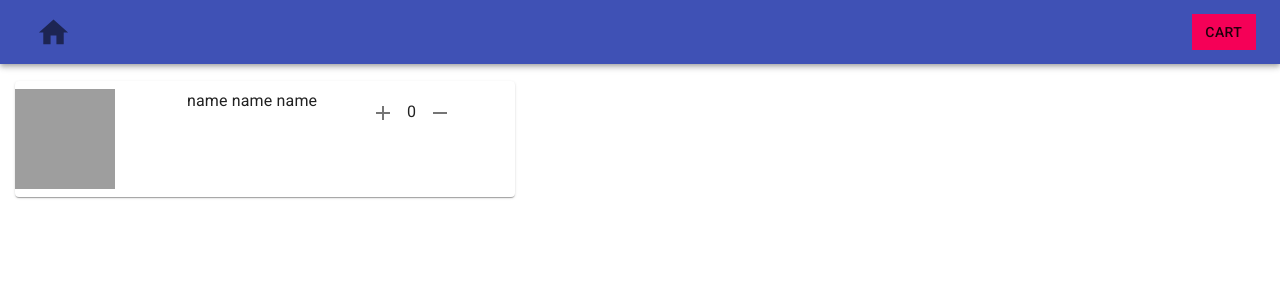
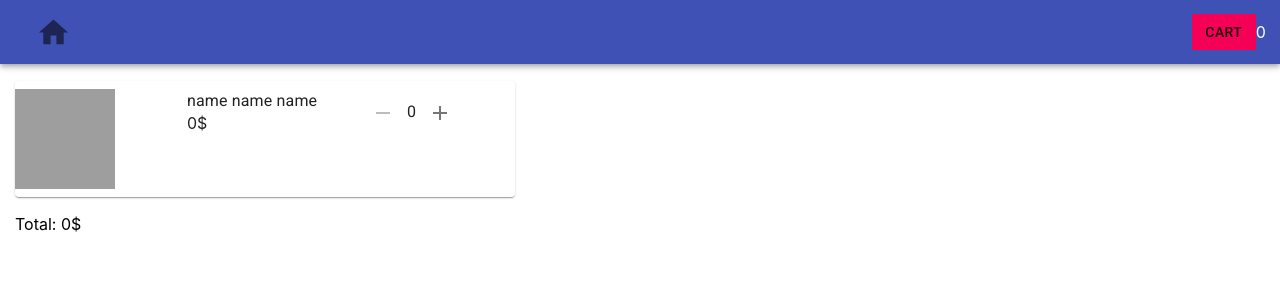
Before and after one commit to Parenyuk/testshop, a React (Create React App) app: page /#/cart in a window 1280 px wide. Shown: the top 300 px of the page. Built offline with nearby package versions, Linux system fonts and the light colour scheme; grey boxes are pictures that could not be loaded.

Commit message:
add logic of adding price from product item to cart item

```diff
--- a/package.json
+++ b/package.json
@@ -12,13 +12,18 @@
     "@types/node": "^12.0.0",
     "@types/react": "^16.9.0",
     "@types/react-dom": "^16.9.0",
+    "@types/react-redux": "^7.1.9",
     "@types/react-router": "^5.1.8",
     "@types/react-router-dom": "^5.1.6",
+    "axios": "^0.20.0",
     "react": "^17.0.0",
     "react-dom": "^17.0.0",
+    "react-redux": "^7.2.1",
     "react-router": "^5.2.0",
     "react-router-dom": "^5.2.0",
     "react-scripts": "3.4.4",
+    "redux": "^4.0.5",
+    "redux-thunk": "^2.3.0",
     "typescript": "~3.7.2"
   },
   "scripts": {
--- a/src/App.tsx
+++ b/src/App.tsx
@@ -7,15 +7,14 @@ import {AppBar, Button, IconButton, Toolbar} from '@material-ui/core';
 import {Link} from 'react-router-dom';
 import {makeStyles, Theme} from '@material-ui/core/styles';
 import HomeIcon from '@material-ui/icons/Home';
+import {useSelector} from 'react-redux';
+import {AppStateType} from './redux/store';
 
 export const useAppStyles = makeStyles((theme: Theme) => ({
     toolbar: {
         backgroundColor: theme.palette.primary.main,
     },
     linkButtonToHome: {
-        // backgroundColor: theme.palette.secondary.main,
-        // marginLeft: '90%',
-
         textDecoration: 'none'
     },
     linkButtonToCart: {
@@ -27,7 +26,8 @@ export const useAppStyles = makeStyles((theme: Theme) => ({
 
 function App() {
 
-    const classes = useAppStyles()
+    const classes = useAppStyles();
+    const totalPriceProduct = useSelector<AppStateType, number>(state => state.cartPage.totalPriceProduct)
 
   return (
     <div>
@@ -41,6 +41,7 @@ function App() {
                 <Link to='/cart' className={classes.linkButtonToCart} >
                     <Button >Cart </Button>
                 </Link>
+                {totalPriceProduct}
             </Toolbar>
         </AppBar>
       <Switch>
--- a/src/components/Product/Product.tsx
+++ b/src/components/Product/Product.tsx
@@ -1,7 +1,9 @@
-import React from 'react';
+import React, {useState} from 'react';
 import washingMachine from './../../assets/images/washing_machine.jpg';
 import {makeStyles, Theme} from '@material-ui/core/styles';
 import {Card, CardContent, CardActions, Button, CardActionArea} from '@material-ui/core';
+import {useDispatch} from 'react-redux';
+import { setProductPriceThunk} from '../../redux/cartPageReducer';
 
 
 
@@ -20,9 +22,22 @@ export const useProductStyles = makeStyles((theme: Theme) => ({
 
 }))
 
-export const Product = () => {
+type PropsType = {
+    productPrice: number
+}
+
+export const Product = ({productPrice}: PropsType) => {
 
     const classes = useProductStyles();
+    const dispatch = useDispatch();
+
+    const [price, setProductPrice] = useState(productPrice);
+
+
+    const AddProductToCart = () => {
+        setProductPrice(  price+productPrice)
+       dispatch(setProductPriceThunk(price))
+    }
 
     return (
         <Card className={classes.card}>
@@ -36,8 +51,8 @@ export const Product = () => {
                 </div>
 
                 <div className={classes.price}>
-                    {'300$'}
-                    <Button variant={'contained'} color='primary' className={classes.button} >Add to cart</Button>
+                    {`${productPrice}$`}
+                    <Button variant={'contained'} color='primary' className={classes.button} onClick={AddProductToCart} >Add to cart</Button>
                 </div>
                 </CardActionArea>
             </CardContent>
--- a/src/index.tsx
+++ b/src/index.tsx
@@ -4,11 +4,15 @@ import './index.css';
 import App from './App';
 import * as serviceWorker from './serviceWorker';
 import {HashRouter} from 'react-router-dom';
+import {Provider} from 'react-redux';
+import {store} from './redux/store';
 
 ReactDOM.render(
   <React.StrictMode>
       <HashRouter>
+          <Provider store={store}>
           <App />
+          </Provider>
       </HashRouter>
   </React.StrictMode>,
   document.getElementById('root')
--- a/src/pages/Cart/Cart.tsx
+++ b/src/pages/Cart/Cart.tsx
@@ -1,62 +1,29 @@
 import React, {useState} from 'react';
+import {ProductItemInCart} from './ProductItemInCart/ProductItemInCart';
+import {useSelector} from 'react-redux';
+import {AppStateType} from '../../redux/store';
 import {makeStyles, Theme} from '@material-ui/core/styles';
-import Paper from '@material-ui/core/Paper';
-import Grid from '@material-ui/core/Grid';
-import {ButtonBase, CardActionArea, CardContent, IconButton, Typography} from '@material-ui/core';
-import washingMachine from './../../assets/images/washing_machine.jpg'
-import AddIcon from '@material-ui/icons/Add';
-import RemoveIcon from '@material-ui/icons/Remove';
+
 
 export const useCartStyles = makeStyles((theme: Theme) => ({
-    productImg: {
-        width: 100,
-        height: 100,
-    },
-    productInCart: {
-        maxWidth: 500,
-        margin: '25px 15px',
+    totalPrice: {
+        margin: 15,
     }
 }))
 
+
 export const Cart = () => {
-    const classes = useCartStyles();
 
-    const [countProductCart, setCountProductCart] = useState<number>(0);
+    const classes = useCartStyles()
 
-    let addOneProductCart = () => {
-        return setCountProductCart(countProductCart + 1)
-    }
-    let minusOneProductCart = () => {
-        return setCountProductCart(countProductCart - 1)
-    }
+    const totalPriceProduct = useSelector<AppStateType, number>(state => state.cartPage.totalPriceProduct)
 
     return (
-        <div className={classes.productInCart}>
-            <Paper>
-                <Grid container spacing={2} direction={'row'}>
-                    <Grid item xs={4}>
-                        <ButtonBase>
-                            <img src={washingMachine} className={classes.productImg}/>
-                        </ButtonBase>
-                    </Grid>
-                    <Grid item xs={4}>
-                        <Typography>
-                            name name name
-                        </Typography>
-                    </Grid>
-                    <Grid item xs={4}>
-                        <Typography>
-                            <IconButton onClick={addOneProductCart} >
-                                <AddIcon/>
-                            </IconButton>
-                            {countProductCart}
-                            <IconButton onClick={minusOneProductCart} >
-                                <RemoveIcon />
-                            </IconButton>
-                        </Typography>
-                    </Grid>
-                </Grid>
-            </Paper>
+        <div>
+            <ProductItemInCart productPrice={300} />
+            <div className={classes.totalPrice}>
+                Total:  {`${totalPriceProduct}$`}
+            </div>
         </div>
     )
 }
--- /dev/null
+++ b/src/pages/Cart/ProductItemInCart/ProductItemInCart.tsx
@@ -0,0 +1,97 @@
+import React, {useEffect, useState} from 'react';
+import Grid from '@material-ui/core/Grid';
+import {ButtonBase, IconButton, Typography} from '@material-ui/core';
+import washingMachine from '../../../assets/images/washing_machine.jpg';
+import RemoveIcon from '@material-ui/icons/Remove';
+import AddIcon from '@material-ui/icons/Add';
+import Paper from '@material-ui/core/Paper';
+
+import {makeStyles, Theme} from '@material-ui/core/styles';
+import {useSelector} from 'react-redux';
+import {AppStateType} from '../../../redux/store';
+
+
+export const useProductItemInCartStyles = makeStyles((theme: Theme) => ({
+    productImg: {
+        width: 100,
+        height: 100,
+    },
+    productInCart: {
+        maxWidth: 500,
+        margin: '25px 15px',
+    }
+}))
+
+type PropsType = {
+    productPrice: number
+}
+
+// function reducer(state, action) {
+//     switch (action.type) {
+//         case 'increment':
+//             return {count: state.count + 1};
+//         case 'decrement':
+//             return {count: state.count - 1};
+//         default:
+//             throw new Error();
+//     }
+// }
+
+export const ProductItemInCart = ({productPrice}: PropsType) => {
+
+    const classes = useProductItemInCartStyles();
+    const totalPriceProduct = useSelector<AppStateType, number>(state => state.cartPage.totalPriceProduct)
+
+
+    const count = totalPriceProduct / productPrice
+
+    const [countProduct, setCountProduct] = useState<number>(count);
+
+    const [price, setProductPrice] = useState(productPrice);
+
+    let addOneProduct = () => {
+        setCountProduct(countProduct + 1);
+        setProductPrice(productPrice+price)
+
+    }
+
+
+    let minusOneProduct = () => {
+        return setCountProduct(countProduct - 1)
+    }
+
+
+    // const [state, dispatch] = useReducer(reducer, initialState);
+
+
+    return (
+        <div  className={classes.productInCart}>
+            <Paper>
+                <Grid container spacing={2} direction={'row'}>
+                    <Grid item xs={4}>
+                        <ButtonBase>
+                            <img src={washingMachine} className={classes.productImg}/>
+                        </ButtonBase>
+                    </Grid>
+                    <Grid item xs={4}>
+                        <Typography>
+                            name name name
+                        </Typography>
+                        {`${totalPriceProduct}$`}
+                    </Grid>
+                    <Grid item xs={4}>
+                        <Typography>
+                            <IconButton onClick={minusOneProduct} disabled={countProduct === 0}>
+                                <RemoveIcon />
+                            </IconButton>
+                            {countProduct}
+                            <IconButton onClick={addOneProduct}  >
+                                <AddIcon/>
+                            </IconButton>
+                        </Typography>
+                    </Grid>
+                </Grid>
+            </Paper>
+        </div>
+    )
+}
--- /dev/null
+++ b/src/redux/cartPageReducer.ts
@@ -0,0 +1,45 @@
+import {AppStateType, InferActionTypes} from './store';
+import { ThunkAction, ThunkDispatch } from 'redux-thunk';
+
+export const TOTAL_PRICE_PRODUCT = 'CART_PAGE_REDUCER/TOTOTAL_PRICE_PRODUCT';
+
+
+const initialState = {
+    totalPriceProduct: 0 as number
+}
+
+type InitialStateType = typeof initialState;
+
+
+
+export const cartPageReducer = (state: InitialStateType = initialState, action: ActionType) => {
+    switch (action.type) {
+        case TOTAL_PRICE_PRODUCT: {
+            return {...state, totalPriceProduct:  action.productPrice}
+        }
+
+        default:
+            return state
+
+    }
+}
+
+type ActionType = InferActionTypes<typeof actions>;
+type ThunkType = ThunkAction<void, AppStateType, unknown, ActionType>;
+
+export const actions ={
+    setProductPrice: (productPrice: number) => {
+            return ({type: TOTAL_PRICE_PRODUCT, productPrice } as const )
+    }
+}
+
+//thunk
+
+export const setProductPriceThunk = (productPrice: number):ThunkType => async (dispatch: ThunkDispatch<AppStateType, unknown, ActionType>, getState: () => AppStateType ) => {
+    try {
+        dispatch(actions.setProductPrice(productPrice))
+    }
+    catch (e) {
+
+    }
+}
--- /dev/null
+++ b/src/redux/store.ts
@@ -0,0 +1,17 @@
+import {applyMiddleware, combineReducers, createStore} from 'redux';
+import thunk from 'redux-thunk'
+import { cartPageReducer } from './cartPageReducer';
+
+export type InferActionTypes<T> = T extends { [keys: string]: (...args: any[]) => infer U } ? U : never;
+
+const rootReducer = combineReducers({
+    cartPage: cartPageReducer
+})
+
+
+
+export type RootReducerType = typeof rootReducer;
+
+export type AppStateType = ReturnType<RootReducerType>;
+
+export const store = createStore(rootReducer, applyMiddleware(thunk));
```
Also changed, not shown: src/pages/Home/Home.tsx (+7 -26 lines), 1 other file (tests, documents, lock files or other folders).
